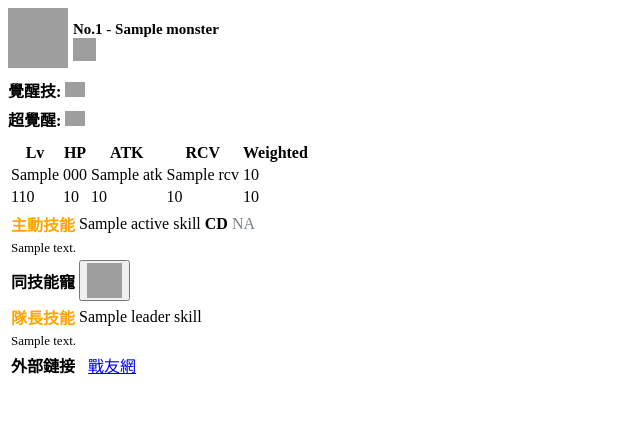
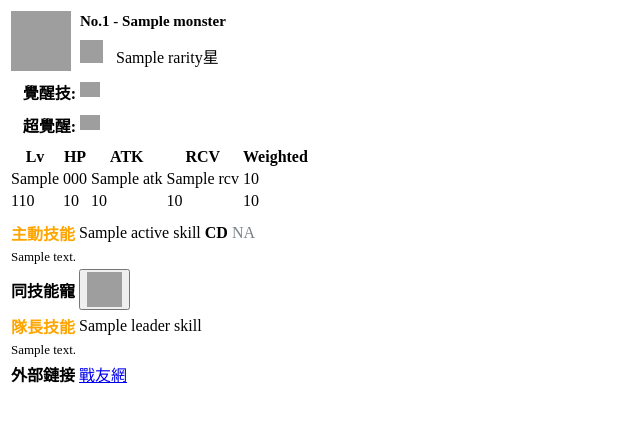
Before and after one commit to jutongpan/padmonster, a Flask app: template templates/monDataViewer.html in a window 1280 px wide. Shown: the top 422 px of the page, without its empty margins (0-640 px from the left). Run offline with Flask 2, Linux system fonts and the light colour scheme; the template is opened without the code that fills it: most values are stand-ins (such as "Sample title", 1, 10 or a date in 2020); parts of the project's set-up code (start-up, migrations or seed data) failed here and were passed over; grey boxes are pictures that could not be loaded.

Commit message:
Add rarity. Use table to organize icon, name, types, etc. in monDataViewer

```diff
--- a/app.py
+++ b/app.py
@@ -1,5 +1,4 @@
 ## To do:
-## Rarity
 ## Evolution
 ## Fully collapsible Awoken Skill panel, same as Active Skill
 ## wu in Awoken Skill in monDataViewer
--- a/templates/monDataViewer.html
+++ b/templates/monDataViewer.html
@@ -1,31 +1,42 @@
 <div class='well well-sm'>
-    <div style='display:flex; flex-wrap:wrap;'>
+    <table class='table table-bordered table-condensed' style="background: none; margin-bottom: 5px;">
+        <tr>
+            <td rowspan="2" style="width: 65px;">
                 <img src='{{ img_source }}img/MonsterIcon/{{ Monster.MonsterId }}.png' height='60' width='60'>
-        <div style='align-self: center; padding-left: 5px; padding-top: 5px;'>
-            <div>
+            </td>
+            <td>
                 <b style='font-size:15px;'>No.{{ Monster.MonsterId }} - {{ Monster.CnName }}</b>
-            </div>
-            <div>
+            </td>
+        </tr>
+        <tr>
+            <td>
                 {% for TypeId in TypeIds %}
                     <img src='{{ img_source }}img/Type/{{ TypeId }}.png' height='23' width='23'>
                 {% endfor %}
-            </div>
-        </div>
-    </div>
-    <div style='padding-top: 10px; padding-bottom: 5px;'>
-        <b>覺醒技:</b>
+                <span style="display: inline-block; width: 5px;"></span>
+                {{ Monster.Rarity }}星
+            </td>
+        </tr>
+        <tr>
+            <th style="text-align: right; padding-top: 6px;">覺醒技:</th>
+            <td>
                 {% for AwokenSkillId in AwokenSkillIds %}
                     <img src='{{ img_source }}img/AwokenSkill/{{ AwokenSkillId }}.png' width='20'>
                 {% endfor %}
-    </div>
-    <div style="padding-bottom: 10px;">
-        <b>超覺醒:</b>
+            </td>
+        </tr>
+        <tr>
+            <th style="text-align: right; padding-top: 6px;">超覺醒:</th>
+            <td>
                 {% for SuperAwokenSkillId in SuperAwokenSkillIds %}
                     <img src='{{ img_source }}img/AwokenSkill/{{ SuperAwokenSkillId }}.png' width='20'>
                 {% endfor %}
-    </div>
-    <div>
-        <table class='table table-bordered table-condensed text-center'>
+            </td>
+        </tr>
+    </table>
+
+
+    <table class='table table-bordered table-condensed text-center' style="margin-bottom: 5px;">
         <thead>
             <tr>
                 <th class="text-center">Lv</th>
@@ -57,7 +68,7 @@
 
     </table>
 
-        <table class='table table-bordered table-condensed'>
+    <table class='table table-bordered table-condensed' style="margin-bottom: 5px;">
         <tbody>
             <tr>
                 <th style="color:orange;">主動技能</th>
@@ -97,7 +108,7 @@
             </tr>
             <tr>
                 <th>外部鏈接</th>
-                    <td style="text-align: left; padding-left: 10px;" colspan="3">
+                <td style="text-align: left;" colspan="3">
                     <a href="http://pad.skyozora.com/pets/{{ Monster.MonsterId }}" target="_blank">戰友網</a>
                 </td>
             </tr>
@@ -105,5 +116,3 @@
     </table>
 
 </div>
-
-</div>
```
Lines whose indentation alone changed are shown as unchanged.
